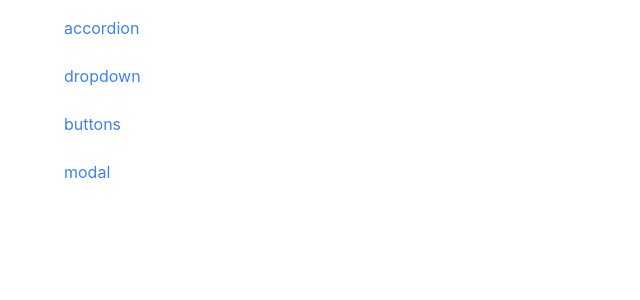
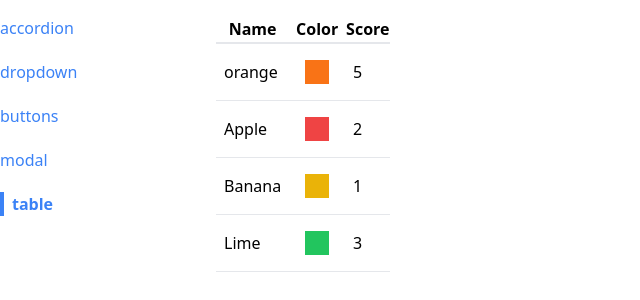
Before and after one commit to judosucks/project2, a React (Create React App) app: page /table in a window 1280 px wide. Shown: the top 300 px of the page, without its empty margins (0-640 px from the left). Built offline with nearby package versions, Linux system fonts and the light colour scheme.

Commit message:
added table

```diff
--- a/src/App.js
+++ b/src/App.js
@@ -4,6 +4,7 @@
 import DropDownPage from './pages/DropDownPage'
 import ButtonPage from './pages/ButtonPage';
 import ModalPage from './pages/ModalPage'
+import TablePage from './pages/TablePage'
 import ShanLi from './extra/shanLi'
 import ShanLiEx from './extra/ShanLiEx'
 function App() {
@@ -16,6 +17,7 @@
                 <Route path='/'><DropDownPage/></Route>
                 <Route path='/buttons'><ButtonPage/></Route>
                 <Route path='/modal'><ModalPage/></Route>
+                <Route path='/table'><TablePage/></Route>
             </div>
 
 
--- a/src/component/Route.js
+++ b/src/component/Route.js
@@ -5,6 +5,6 @@
     if(path === currentPath){
         return children
     }
-    return null
+    return console.log("null")
 }
 export default Route
--- a/src/component/SideBar.js
+++ b/src/component/SideBar.js
@@ -14,6 +14,9 @@
         },{
             label:'modal',
             path:'/modal'
+        },{
+            label:'table',
+            path:'/table'
         }
     ]
     const renderedLinks = links.map((link)=>{
--- /dev/null
+++ b/src/component/Table.js
@@ -0,0 +1,36 @@
+
+
+
+function Table({data,config,keyFn}){
+
+    const renderedHeaders=config.map((column)=>{
+        return <th key={column.label}>{column.label}</th>
+    })
+    const renderedRows = data.map((rowData)=>{
+        const renderedCells = config.map((column)=>{
+            return (
+                <td className="p-2" key={column.label}>
+                    {column.render(rowData)}
+                </td>
+            )
+        })
+        return(
+            <tr className="border-b" key={keyFn(rowData)}>
+                {renderedCells}
+            </tr>
+        )
+    })
+
+
+    return(
+    <table className="table-auto border-spacing-2">
+        <thead>
+            <tr className="border-b-2">
+                {renderedHeaders}
+            </tr>
+        </thead>
+        <tbody>{renderedRows}</tbody>
+    </table>
+    )
+}
+export default Table
--- a/src/index.js
+++ b/src/index.js
@@ -3,7 +3,7 @@
 import './index.css';
 import App from './App';
 import {Provider} from './provider/component-provider';
-import 'bulma/css/bulma.css';
+// import 'bulma/css/bulma.css';
 import {NavigationProvider} from './context/navigation';
 const el = document.getElementById('root')
 const root = ReactDOM.createRoot(el)
--- /dev/null
+++ b/src/pages/TablePage.js
@@ -0,0 +1,32 @@
+import Table from '../component/Table'
+
+function TablePage(){
+     const data =[
+        {name:'orange',color:'bg-orange-500',score:5},
+        {name:'Apple',color:'bg-red-500',score:2},
+        {name:'Banana',color:'bg-yellow-500',score:1},
+        {name:'Lime',color:'bg-green-500',score:3},
+     ]
+
+
+    const config =[
+        {label:"Name",
+            render:(fruit)=>fruit.name
+        },
+        {label:"Color",
+            render:(fruit)=><div className={`p-3 m-2 ${fruit.color}`}/>
+        },
+        {label:"Score",
+            render:(fruit)=>fruit.score
+        },
+    ]
+    const keyFn =(fruit)=>{
+        return fruit.name
+    }
+    return(
+        <div>
+            <Table data={data} config={config} keyFn={keyFn}/>
+        </div>
+    )
+}
+export default TablePage
```
